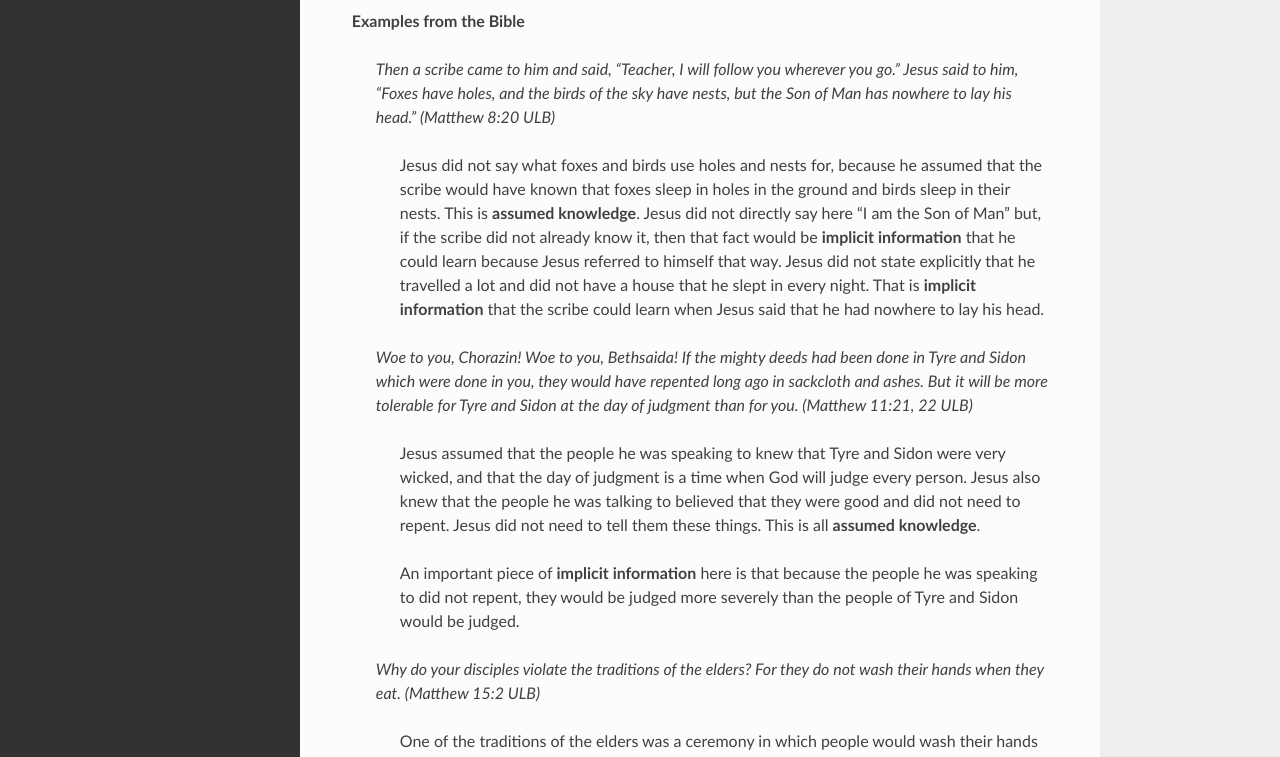
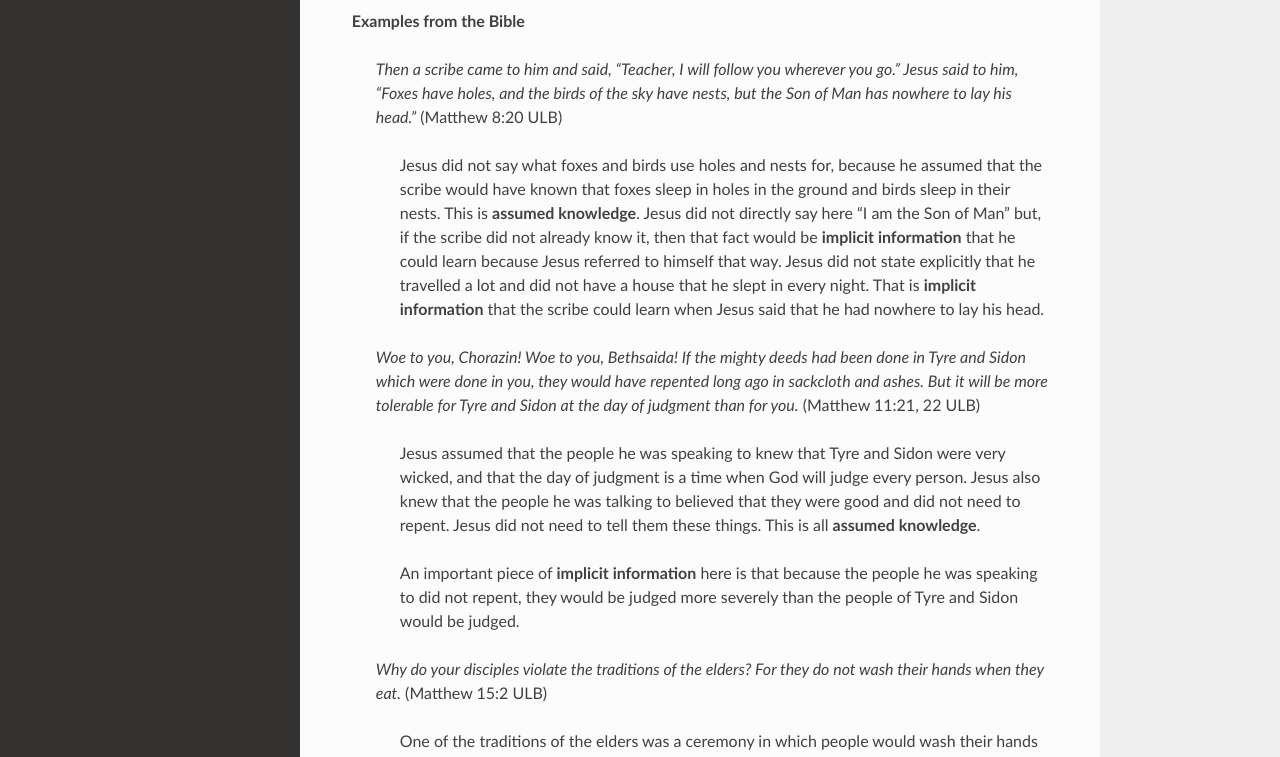
Before and after one commit to unfoldingWord-dev/translationStudio-Info, a Sphinx documentation site: the page built from docs/AssumedKnowledge.rst, in a window 1280 px wide and 1400 px high. Shown: the part 630-1387 px from the top of the window. Built offline with Sphinx 7.4.7 and the Read the Docs theme 2.0.0, drawn with Linux system fonts in a browser that asks for light colours; pages that are not in the unit, such as notebooks, are missing from menus.

```diff
--- a/docs/AssumedKnowledge.rst
+++ b/docs/AssumedKnowledge.rst
@@ -17,16 +17,16 @@ The speaker does not always directly state everything that he expects his audien
 
 **Examples from the Bible**
 
-  *Then a scribe came to him and said, "Teacher, I will follow you wherever you go." Jesus said to him, "Foxes have holes, and the birds of the sky have nests, but the Son of Man has nowhere to lay his head." (Matthew 8:20 ULB)*
+  *Then a scribe came to him and said, "Teacher, I will follow you wherever you go." Jesus said to him, "Foxes have holes, and the birds of the sky have nests, but the Son of Man has nowhere to lay his head."* (Matthew 8:20 ULB)
 
     Jesus did not say what foxes and birds use holes and nests for, because he assumed that the scribe would have known that foxes sleep in holes in the ground and birds sleep in their nests. This is **assumed knowledge**. Jesus did not directly say here "I am the Son of Man" but, if the scribe did not already know it, then that fact would be **implicit information** that he could learn because Jesus referred to himself that way. Jesus did not state explicitly that he travelled a lot and did not have a house that he slept in every night. That is **implicit information** that the scribe could learn when Jesus said that he had nowhere to lay his head.
 
-  *Woe to you, Chorazin! Woe to you, Bethsaida! If the mighty deeds had been done in Tyre and Sidon which were done in you, they would have repented long ago in sackcloth and ashes. But it will be more tolerable for Tyre and Sidon at the day of judgment than for you. (Matthew 11:21, 22 ULB)*
+  *Woe to you, Chorazin! Woe to you, Bethsaida! If the mighty deeds had been done in Tyre and Sidon which were done in you, they would have repented long ago in sackcloth and ashes. But it will be more tolerable for Tyre and Sidon at the day of judgment than for you.* (Matthew 11:21, 22 ULB)
 
     Jesus assumed that the people he was speaking to knew that Tyre and Sidon were very wicked, and that the day of judgment is a time when God will judge every person. Jesus also knew that the people he was talking to believed that they were good and did not need to repent. Jesus did not need to tell them these things. This is all **assumed knowledge**.
 
     An important piece of **implicit information** here is that because the people he was speaking to did not repent, they would be judged more severely than the people of Tyre and Sidon would be judged.
 
-  *Why do your disciples violate the traditions of the elders? For they do not wash their hands when they eat. (Matthew 15:2 ULB)*
+  *Why do your disciples violate the traditions of the elders? For they do not wash their hands when they eat.* (Matthew 15:2 ULB)
 
     One of the traditions of the elders was a ceremony in which people would wash their hands in order to be ritually clean before eating. People thought that in order to be righteous, they had to follow all the traditions of the elders. This was **assumed knowledge** that the Pharisees who were speaking to Jesus expected him to know. They were accusing his disciples of not following the traditions. This is **implicit information** that they wanted him to understand from what they said.
```
